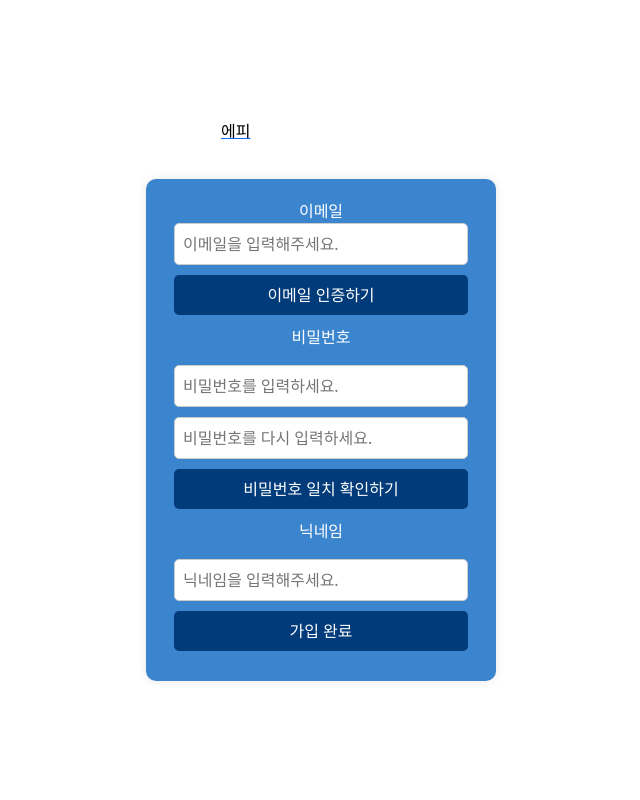
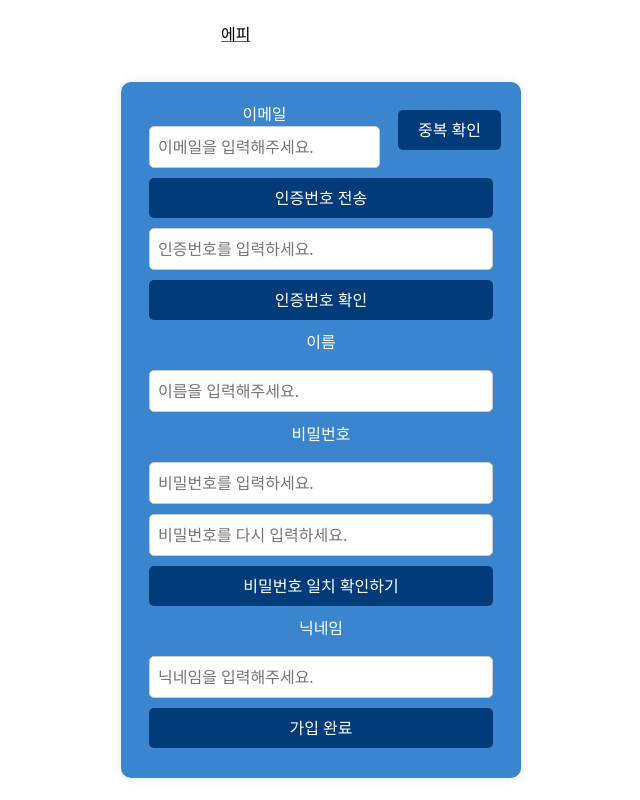
Before and after one commit to beyond-sw-camp/be05-4th-1team-EffiPlanner, a Vue app in the folder frontend/: page /signup in a window 1280 px wide. Shown: the whole page, without its empty margins (319-959 px from the left). Built offline with nearby package versions, Linux system fonts and the light colour scheme.

Commit message:
회원가입 & 로그인 구현 완료

```diff
--- a/frontend/src/components/EmailAuth.vue
+++ /dev/null
@@ -1,43 +0,0 @@
-<template>
-  <div>
-    <!-- 이메일 입력 -->
-    <label style="color: white;">이메일</label>
-    <br>
-    <input type="email" v-model="email" placeholder="이메일을 입력해주세요." style="color: #3B85CE; background-color: #ffffff; width: calc(100% - 16px); margin-bottom: 10px; padding: 8px; border-radius: 5px; border: 1px solid #ccc;">
-
-    <!-- 이메일 인증하기 버튼 -->
-    <button @click="authenticateEmail" style="background-color: #013B7A; color: white; width: calc(100% - 16px); margin-bottom: 10px; padding: 8px; border-radius: 5px; border: none; cursor: pointer;">이메일 인증하기</button>
-  </div>
-</template>
-
-<script>
-import axios from 'axios';
-
-export default {
-  data() {
-    return {
-      email: '' // 이메일 입력값을 저장할 데이터
-    };
-  },
-  methods: {
-    async authenticateEmail() {
-      try {
-        // 이메일 인증 요청을 서버에 보냅니다.
-        const response = await axios.post("http://localhost:8080/user/auth/send", {
-          email: this.email
-        });
-
-        // 서버로부터의 응답을 처리합니다.
-        console.log(response.data); // 응답 데이터를 콘솔에 출력하거나 필요한 작업을 수행합니다.
-
-        // 이메일 인증이 성공했다는 메시지를 알립니다.
-        alert('이메일로 인증번호가 전송되었습니다.');
-      } catch (error) {
-        // 요청 실패 처리
-        console.error(error);
-        alert('이메일 인증에 실패했습니다.');
-      }
-    }
-  }
-}
-</script>
--- a/frontend/src/views/LoginView.vue
+++ b/frontend/src/views/LoginView.vue
@@ -34,7 +34,7 @@ onMounted( () => {
 
   // accessToken이 존재할 경우 리다이렉트
   if (accessToken.value) {
-    router.push({ name: 'home' })
+    router.push({ name: 'todo' })
   }
 })
 
@@ -49,12 +49,19 @@ const login = async () => {
     // refreshToken.value = response.data.refreshToken
 
     localStorage.setItem('accessToken', accessToken.value)
+    localStorage.setItem('email', email.value) // 이메일 저장
+    localStorage.setItem('password', password.value) // 비밀번호 저장
     // localStorage.setItem('refreshToken', refreshToken.value)
 
-    router.push({ name: "home" })
+    router.push({ name: "todo" })
+
   } catch (error) {
     console.error(error)
     alert("로그인에 실패하였습니다. 이메일과 비밀번호를 확인해주세요");
+    localStorage.removeItem('accesstoken');  // 로그인 실패 시 토큰 삭제
+    localStorage.removeItem('email');  // 로그인 실패 시 이메일 삭제
+    localStorage.removeItem('password');  // 로그인 실패 시 비밀번호 삭제
+    this.isLoggedIn = false;  // 로그인 상태를 false로 설정
   }
 }
 </script>
--- a/frontend/src/views/SignUpView.vue
+++ b/frontend/src/views/SignUpView.vue
@@ -5,37 +5,61 @@
       <p class="logo_txt" style="color: black;">에피</p>
     </a>
     <div class="signup-container" style="background-color: #3B85CE;">
-      <email-auth></email-auth>
+      <div style="display: flex; align-items: center;"> <!-- 수정된 부분 -->
+        <!-- 이메일 입력 -->
+        <div style="width: calc(70% - 5px); margin-right: 5px">
+          <label style="color: white;">이메일</label>
+          <br>
+          <input type="email" v-model="email" placeholder="이메일을 입력해주세요." style="color: #3B85CE; background-color: #ffffff; width: calc(100% - 16px); margin-bottom: 10px; padding: 8px; border-radius: 5px; border: 1px solid #ccc;">
+        </div>
+        <!-- 중복 확인 버튼 -->
+        <div style="width: calc(30% - 5px); margin-left: 5px"> <!-- 수정된 부분 -->
+          <button @click="checkDuplicateEmail" style="background-color: #013B7A; color: white; width: 100%; margin-bottom: 20px; padding: 8px; border-radius: 5px; border: none; cursor: pointer;">중복 확인</button>
+        </div>
+      </div>
+      <!-- 인증번호 전송 버튼 -->
+      <button :disabled="emailExists" @click="sendAuthEmail" style="background-color: #013B7A; color: white; width: calc(100% - 16px); margin-bottom: 10px; padding: 8px; border-radius: 5px; border: none; cursor: pointer;">인증번호 전송</button>
+      <br>
+      <!-- 인증번호 입력 -->
+      <input type="text" v-model="verificationCode" placeholder="인증번호를 입력하세요." style="color: #3B85CE; background-color: #ffffff; width: calc(100% - 16px); margin-bottom: 10px; padding: 8px; border-radius: 5px; border: 1px solid #ccc;">
+      <!-- 인증번호 확인 버튼 -->
+      <button @click="checkEmailVerification" style="background-color: #013B7A; color: white; width: calc(100% - 16px); margin-bottom: 10px; padding: 8px; border-radius: 5px; border: none; cursor: pointer;">인증번호 확인</button>
+      <br>
+      <!-- 이름 입력 -->
+      <p style="color: white;">이름</p>
+      <input type="text" v-model="username" placeholder="이름을 입력해주세요." style="background-color: #ffffff; color: #3B85CE; width: calc(100% - 16px); margin-bottom: 10px; padding: 8px; border-radius: 5px; border: 1px solid #ccc;">
+      <br>
+      <!-- 비밀번호 입력 -->
       <p style="color: white;">비밀번호</p>
       <input type="password" v-model="password1" placeholder="비밀번호를 입력하세요." style="background-color: #ffffff; color: #3B85CE; width: calc(100% - 16px); margin-bottom: 10px; padding: 8px; border-radius: 5px; border: 1px solid #ccc;">
       <br>
       <input type="password" v-model="password2" placeholder="비밀번호를 다시 입력하세요." style="background-color: #ffffff; color: #3B85CE; width: calc(100% - 16px); margin-bottom: 10px; padding: 8px; border-radius: 5px; border: 1px solid #ccc;">
       <br>
-      <button type="submit" style="background-color: #013B7A; color: white; width: calc(100% - 16px); margin-bottom: 10px; padding: 8px; border-radius: 5px; border: none; cursor: pointer;">비밀번호 일치 확인하기</button>
+      <button @click="checkPasswordMatch" style="background-color: #013B7A; color: white; width: calc(100% - 16px); margin-bottom: 10px; padding: 8px; border-radius: 5px; border: none; cursor: pointer;">비밀번호 일치 확인하기</button>
       <br>
+      <!-- 닉네임 입력 -->
       <p style="color: white;">닉네임</p>
       <input type="text" v-model="nickname" placeholder="닉네임을 입력해주세요." style="background-color: #ffffff; color: #3B85CE; width: calc(100% - 16px); margin-bottom: 10px; padding: 8px; border-radius: 5px; border: 1px solid #ccc;">
       <br>
-      <button type="submit" style="background-color: #013B7A; color: white; width: calc(100% - 16px); margin-bottom: 10px; padding: 8px; border-radius: 5px; border: none; cursor: pointer;">가입 완료</button>
+      <!-- 회원가입 버튼 -->
+      <button @click="signUp" style="background-color: #013B7A; color: white; width: calc(100% - 16px); margin-bottom: 10px; padding: 8px; border-radius: 5px; border: none; cursor: pointer;">가입 완료</button>
     </div>
   </div>
 </template>
 
 <script>
-import EmailAuth from '../components/EmailAuth.vue'; // 이메일 인증 컴포넌트 임포트
-import axios from "axios";
+import axios from 'axios';
 
 export default {
-  components: {
-    EmailAuth, // EmailAuth 컴포넌트 등록
-  },
   data() {
     return {
       email: '',
       nickname: '',
       username: '',
       password1: '',
-      password2: ''
+      password2: '',
+      verificationCode: '',
+      emailExists: false // 이메일 존재 여부를 저장하는 변수
     }
   },
   methods: {
@@ -44,21 +68,61 @@ export default {
         const response = await axios.post("http://localhost:8080/api/auth/signup", {
           email: this.email,
           nickname: this.nickname,
-          username: this.username,
           password1: this.password1,
           password2: this.password2
         });
-        // POST 요청에 대한 응답 처리
-        console.log(response.data);
-
         // 회원가입 성공 시 로그인 페이지로 이동
         this.$router.push({
           name: "login",
         });
-
       } catch (error) {
-        // 요청 실패 처리
         console.error(error);
+      }
+    },
+    async checkPasswordMatch() {
+      if (this.password1 === this.password2) {
+        alert('비밀번호가 일치합니다.');
+      } else {
+        alert('비밀번호가 일치하지 않습니다.');
+      }
+    },
+    async sendAuthEmail() {
+      try {
+        const response = await axios.post("http://localhost:8080/user/auth/send", {
+          email: this.email
+        });
+        // 이메일 인증이 성공했다는 메시지를 알립니다.
+        alert('이메일로 인증번호가 전송되었습니다.');
+      } catch (error) {
+        console.error(error);
+        alert('이메일 인증에 실패했습니다.');
+      }
+    },
+    async checkDuplicateEmail() {
+      try {
+        const response = await axios.get("http://localhost:8080/api/auth/emailcheck", {
+          params: {
+            email: this.email
+          }
+        });
+        alert('이메일이 존재하지 않습니다.');
+        this.emailExists = false; // 이메일이 존재하지 않음을 설정
+      } catch (error) {
+        console.error(error);
+        alert('이메일이 존재합니다.');
+        this.emailExists = true; // 이메일이 존재함을 설정
+      }
+    },
+    async checkEmailVerification() {
+      try {
+        const response = await axios.post("http://localhost:8080/user/auth/check", {
+          email: this.email,
+          authCode: this.verificationCode
+        });
+        alert('이메일 인증에 성공했습니다.');
+      } catch (error) {
+        console.error(error);
+        alert('인증에 실패했습니다.');
       }
     }
   }
@@ -76,7 +140,7 @@ export default {
 
 .signup-container {
   text-align: center;
-  width: 350px; /* 폼의 너비를 조정합니다. */
+  width: 400px; /* 폼의 너비를 조정합니다. */
   padding: 20px;
   border-radius: 10px; /* 모서리 둥근 사각형 */
   box-shadow: 0 0 10px rgba(0, 0, 0, 0.1); /* 그림자 추가 */
```
Also changed, not shown: 1 other file (tests, documents, lock files or other folders).
